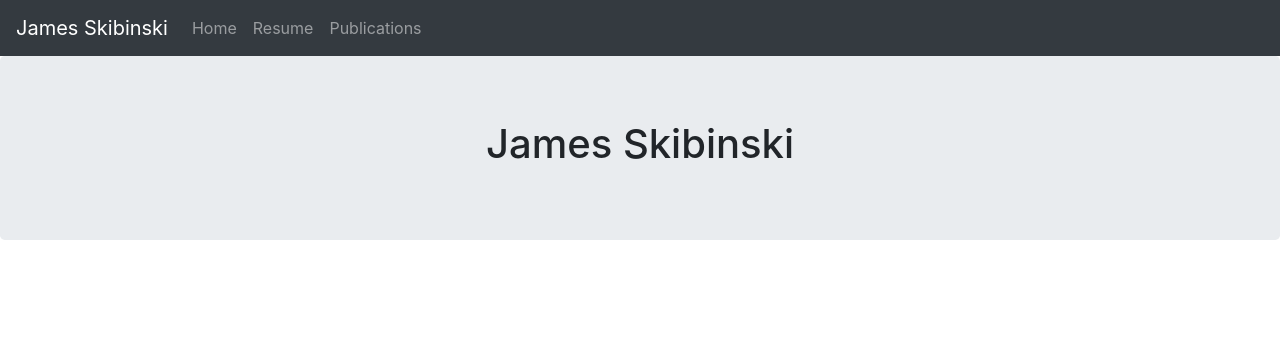
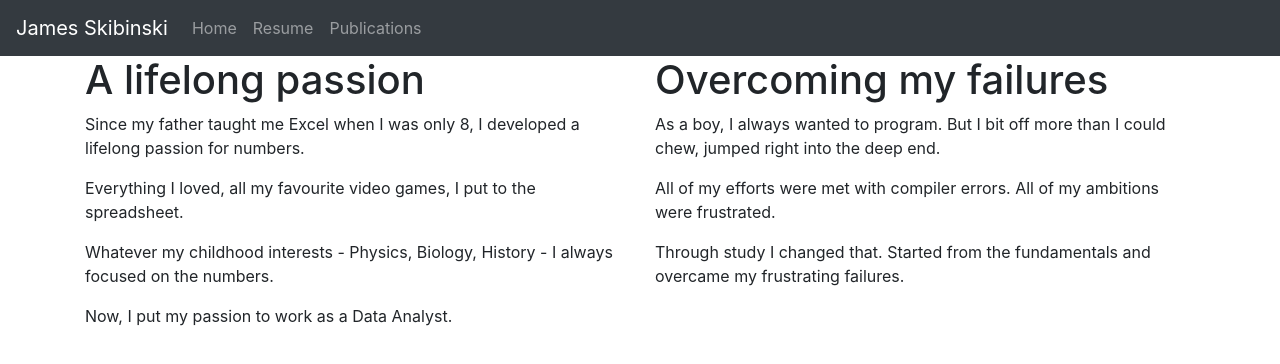
Before and after one commit to skibbi3/skibbi3.github.io, a plain HTML site: page index.html in a window 1280 px wide. Drawn offline with nearby package versions, Linux system fonts and the light colour scheme.

Commit message:
Update index.html

```diff
--- a/index.html
+++ b/index.html
@@ -11,8 +11,24 @@
 <html>
 <body>
 <div id="main-bar"></div>
-<div class="jumbotron text-center">
-<h1>James Skibinski</h1>
+
+<div class="container">
+	<div class="row">
+		<div class="col">
+			<h1>A lifelong passion</h1>
+			<p>Since my father taught me Excel when I was only 8, I developed a lifelong passion for numbers.</p>
+			<p>Everything I loved, all my favourite video games, I put to the spreadsheet.</p>
+			<p>Whatever my childhood interests - Physics, Biology, History - I always focused on the numbers.</p>
+			<p>Now, I put my passion to work as a Data Analyst.</p>
+		</div>
+		<div class="col">
+			<h1>Overcoming my failures</h1>
+			<p>As a boy, I always wanted to program. But I bit off more than I could chew, jumped right into the deep end.</p>
+			<p>All of my efforts were met with compiler errors. All of my ambitions were frustrated.</p>
+			<p>Through study I changed that. Started from the fundamentals and overcame my frustrating failures.</p>
+		</div>
+	</div>
 </div>
+
 </body>
 </html>
```
